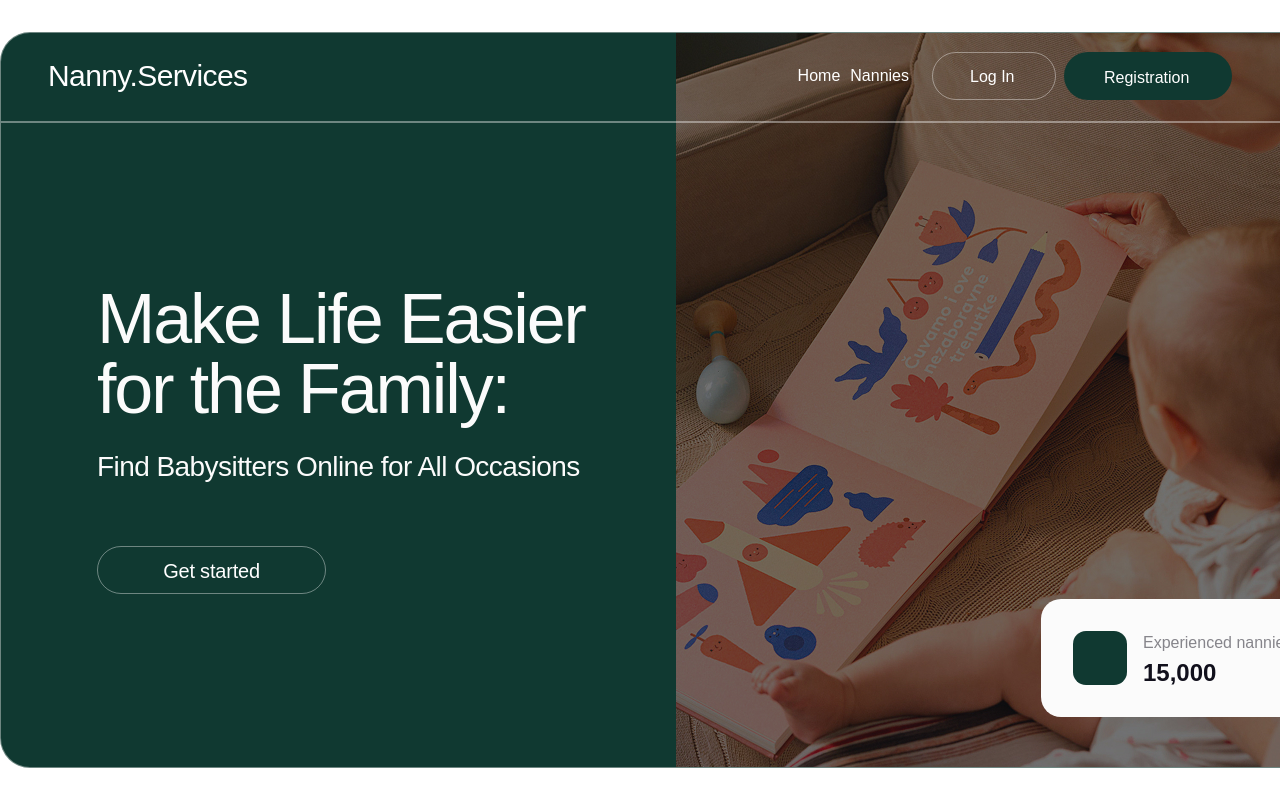
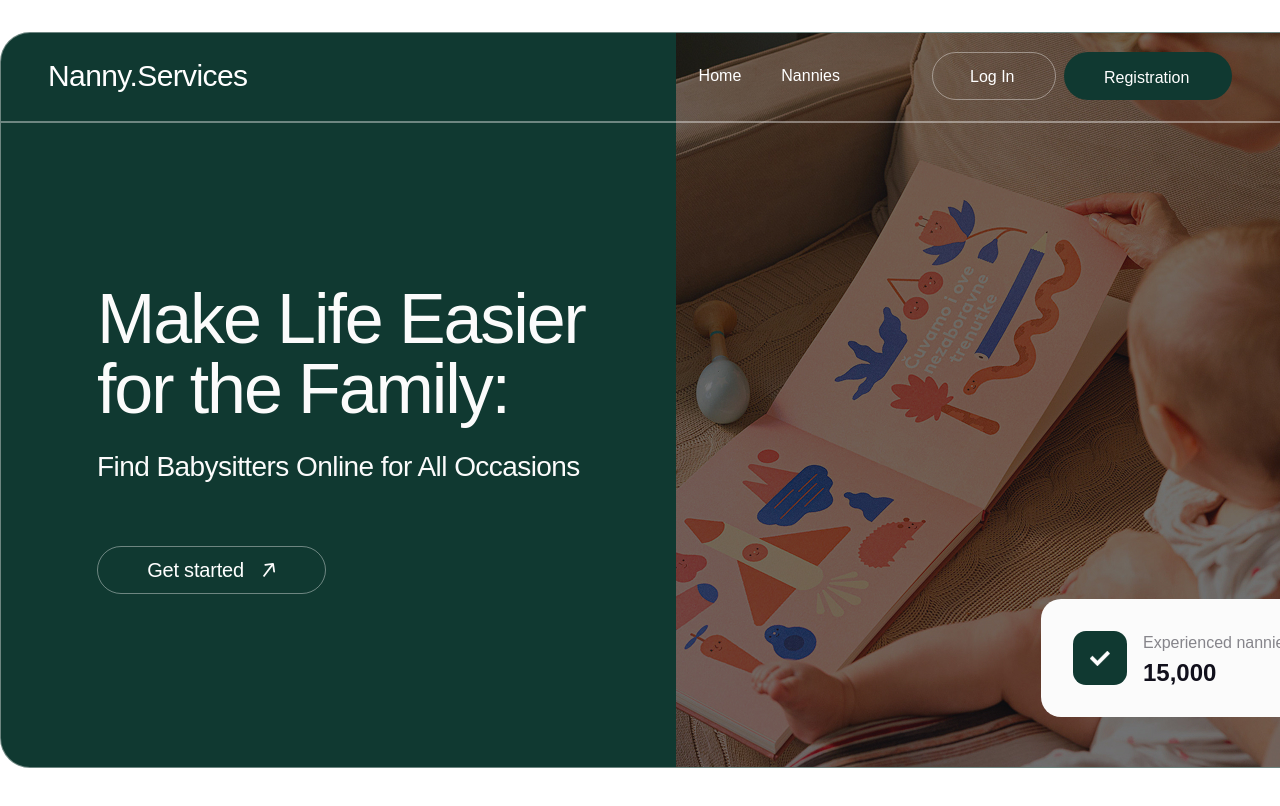
Before and after one commit to BokiiVlad/NannyServies-project, a Next.js app: page / in a window 1280 px wide. Shown: the top 806 px of the page. Built offline with nearby package versions, Linux system fonts and the light colour scheme.

Commit message:
add sprite + svg_hero

```diff
--- a/src/app/components/Header/Header.jsx
+++ b/src/app/components/Header/Header.jsx
@@ -9,8 +9,8 @@ const Header = () => {
           Nanny.Services
         </p>
 
-        <div className="flex gap-[23px]">
-          <nav className="flex items-center gap-[10px]">
+        <div className="flex gap-23">
+          <nav className="flex items-center gap-10">
             <Link href="/">Home</Link>
             <Link href="/nannies">Nannies</Link>
           </nav>
--- a/src/app/components/Hero/Hero.jsx
+++ b/src/app/components/Hero/Hero.jsx
@@ -16,9 +16,12 @@ const Hero = () => {
           </p>
           <Link
             href="/login"
-            className="inline-block mt-16 border border-[rgba(251,251,251,0.4)] rounded-[30px] px-[37px] py-[12px] w-[229px] h-[48px] font-medium text-[20px] leading-[120%] tracking-[-0.01em] text-[#fbfbfb] text-center"
+            className="inline-flex items-center justify-center gap-[18px] mt-16 border border-[rgba(251,251,251,0.4)] rounded-[30px] px-[37px] py-[12px] w-[229px] h-[48px] font-medium text-[20px] leading-[120%] tracking-[-0.01em] text-[#fbfbfb]"
           >
             Get started
+            <svg width="14" height="16" className="fill-current text-[#fbfbfb]">
+              <use href="/icons/sprite.svg#icon-arrow-top"></use>
+            </svg>
           </Link>
         </div>
 
@@ -38,7 +41,15 @@ const Hero = () => {
           style={{ borderColor: "rgba(251, 251, 251, 0.4)" }}
         />
         <div className="absolute rounded-[20px] w-[284px] h-[118px] bg-[#fbfbfb] right-[50px] bottom-[50px] flex  ">
-          <div className="w-[54px] h-[54px] bg-[var(--bg-div)] rounded-[13px] mt-8 ml-8 mr-[16px]"></div>
+          <div className="w-[54px] h-[54px] bg-[var(--bg-div)] rounded-[13px] mt-8 ml-8 mr-[16px] flex items-center justify-center">
+            <svg
+              width="20"
+              height="15"
+              className="stroke-current fill-current text-white"
+            >
+              <use href="/icons/sprite.svg#icon-check"></use>
+            </svg>
+          </div>
           <div className="mt-8">
             <p className="font-normal text-[16px] text-[rgba(17,16,28,0.5)]">
               Experienced nannies
```
Also changed, not shown: public/icons/sprite.svg (added).
